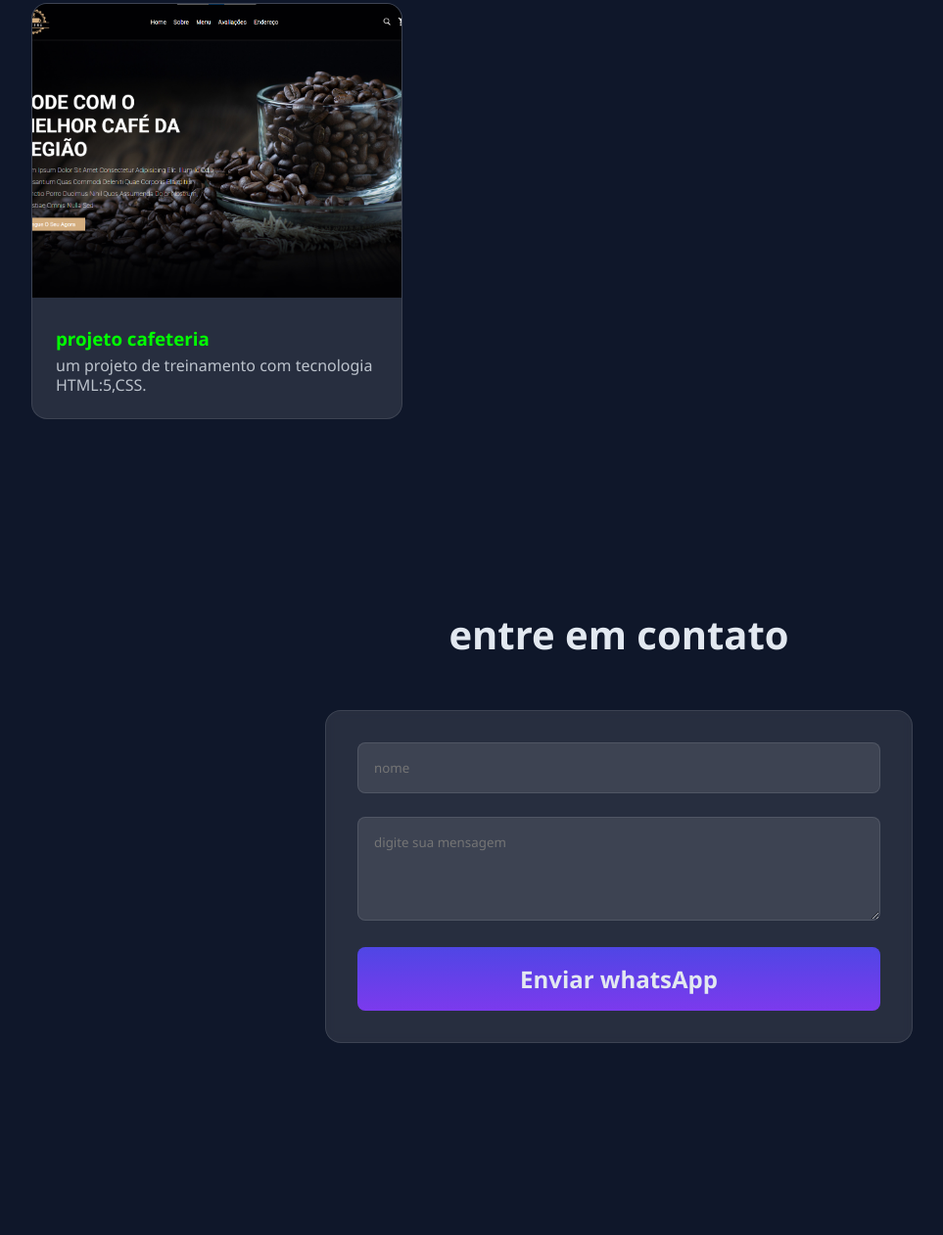
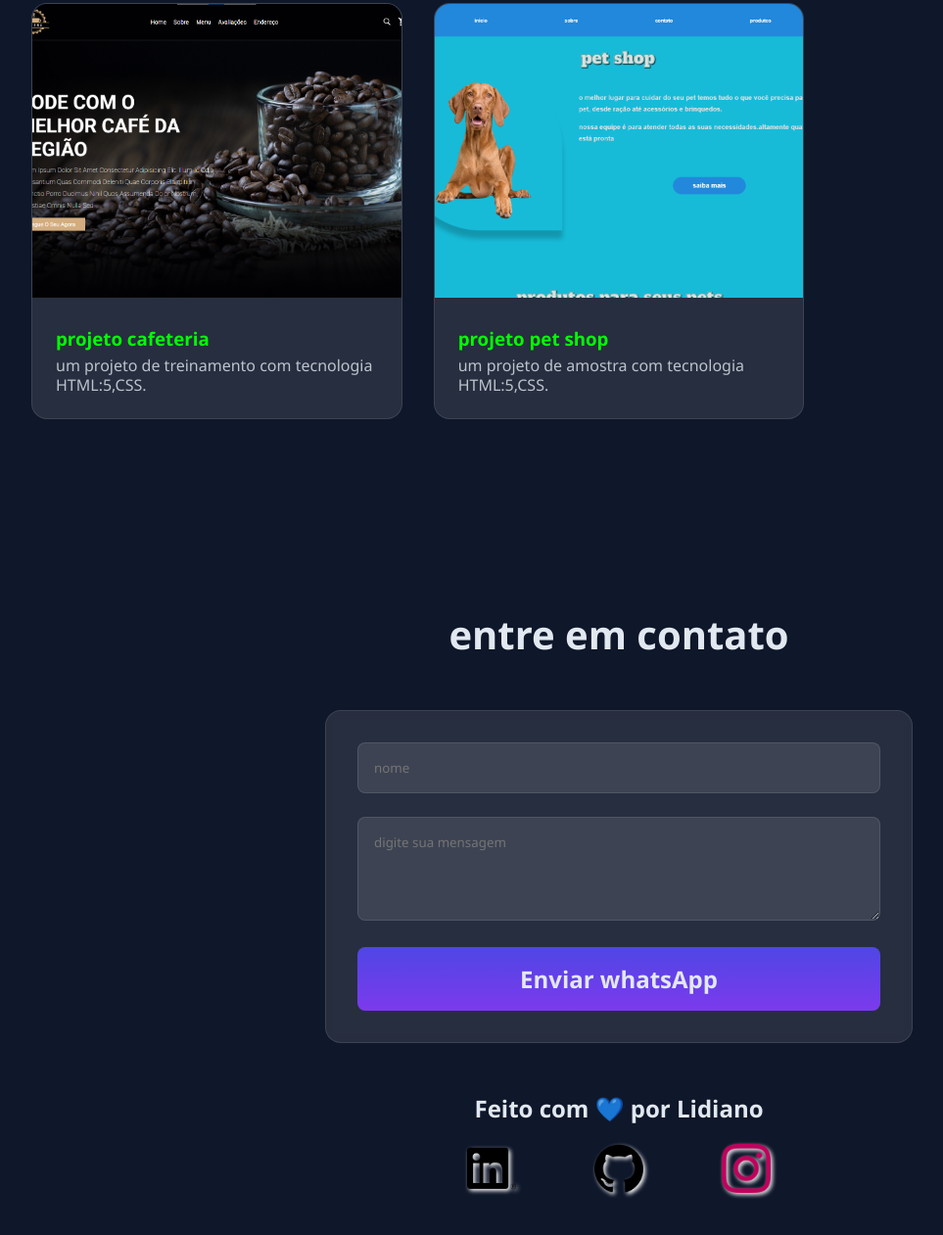
Before and after one commit to lidiano99/portifolio, a plain HTML site: page index.html in a window 1280 px wide. Shown: the part 2336-3597 px from the top of the page at 98% size, without its empty margins (8-971 px from the left). Before the commit the page ends 3497 px from the top, so only its background shows below. Drawn offline with Linux system fonts and the light colour scheme.

Commit message:
atualizando

```diff
--- a/index.html
+++ b/index.html
@@ -34,7 +34,8 @@
             <img src="./img/lidiano.png" alt="" class="foto-perfil">
             <h1>Olá, eu sou Lidiano</h1>
             <p class="cabeçalho-sub-titulo">Desenvolvedor Front-End</p>
-         <img src="./img/icons8-html-5.svg" alt="" class="svg"> <img src="./img/icons8-css.svg" alt="" class="svg"><img src="./img/icons8-js.svg" alt="" class="svg">
+            <img src="./img/icons8-html-5.svg" alt="" class="svg"> <img src="./img/icons8-css.svg" alt=""
+                class="svg"><img src="./img/icons8-js.svg" alt="" class="svg">
 
         </div>
     </main>
@@ -113,6 +114,13 @@
                 </div>
             </div>
 
+            <div class="projetos-card">
+                <img src="./img/Captura de Tela (7).png" alt="" class="projeto-imagem">
+                <div class="caixa-textos-projeto">
+                    <h3 class="projeto-info">projeto pet shop </h3>
+                    <p class="paragrafo-projetos"> um projeto de amostra com tecnologia HTML:5,CSS. </p>
+                </div>
+            </div>
         </div>
 
     </section>
@@ -128,10 +136,19 @@
             <br>
             <button type="submit" class="botao-form">Enviar whatsApp </button>
         </form>
+        <foooter class="rodape">
+            <h2>Feito com 💙 por Lidiano</h2>
+            <div class="redes-sociais">
+
+                <a href="https://www.linkedin.com/in/lidiano-gomes-473437312?utm_source=share&utm_campaign=share_via&utm_content=profile&utm_medium=android_app" target="_blank"><img src="./img/linkedin (2).png" alt="linkdin"></a>
+                <a href="https://github.com/lidiano99" target="_blank"><img src="./img/github.png" alt="github"></a>
+                <a href="https://www.instagram.com/lidiano2025gomes?igsh=MXd2dG9mY3h5dDU1cg==" target="_blank"><img src="./img/instagram (2).png" alt="instagram"></a>
+            </div>
+            </footer>
 
     </section>
     <script>
-function eviarwhats(event){
+        function eviarwhats(event) {
             event.preventDefault()
             const nome = document.getElementById('nome').value;
             const mensagem = document.getElementById('mensagem').value;
--- a/style.css
+++ b/style.css
@@ -286,7 +286,41 @@ h1 {
     radial-gradient(circle at 50% 80%, rgba(79, 70, 229, 0.5) 0%, transparent 20%),
     var(--escuro);
     animation: cascata 3s infinite;
+
 }
+ .rodape {
+    display: flex;
+    flex-direction: column;
+    justify-content: center;
+    align-items: center;
+   margin-top: 50px;
+ }
+ .redes-sociais {
+    display: flex;
+    justify-content: center;
+    align-items: center;
+    gap: 5rem;
+    margin-top:20px
+ }
+.redes-sociais img {
+    width: 50px;
+    height: 50px;
+    filter: drop-shadow(2px 2px 2px rgb(255, 255, 255));
+    transition: all 0.3s ease;
+}
+.redes-sociais img:hover {
+    transform: scale(1.1);
+    filter: drop-shadow(4px 4px 4px rgba(47, 173, 75, 0.5));
+}
+
+
+
+
+
+
+
+
+
 @keyframes flutuar {
 
 0%, 100% {
@@ -306,12 +340,14 @@ h1 {
 }
 @media (max-width: 768px) {
     .menu {
-        flex-direction: column;
-        gap: 1rem;
+        flex-direction: row;
+        gap: 5rem;
     }
 
     .cabeçalho h1 {
         font-size: 2.5rem;
+        margin-left: 3rem;
+
     }
 
     .cabeçalho-sub-titulo {
@@ -350,11 +386,12 @@ h1 {
 
 @media (max-width: 480px) {
     .menu {
-        gap: 0.5rem;
+        gap: 1rem;
     }
 
     .cabeçalho h1 {
         font-size: 2rem;
+        margin-left: 3rem;
     }
 
     .cabeçalho-sub-titulo {
```
Also changed, not shown: img/Captura de Tela (7).png (added), img/github.png (added), img/instagram (2).png (added), img/linkedin (2).png (added). Lines whose indentation alone changed are shown as unchanged.
